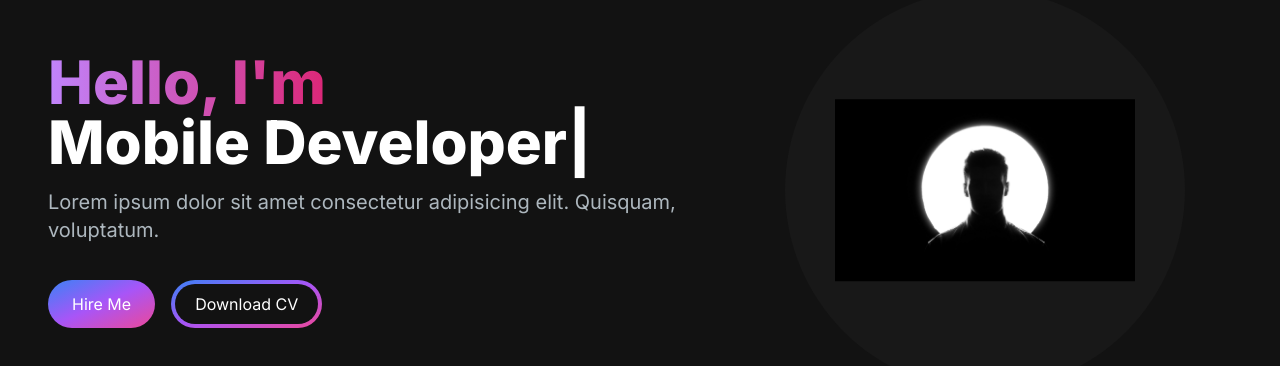
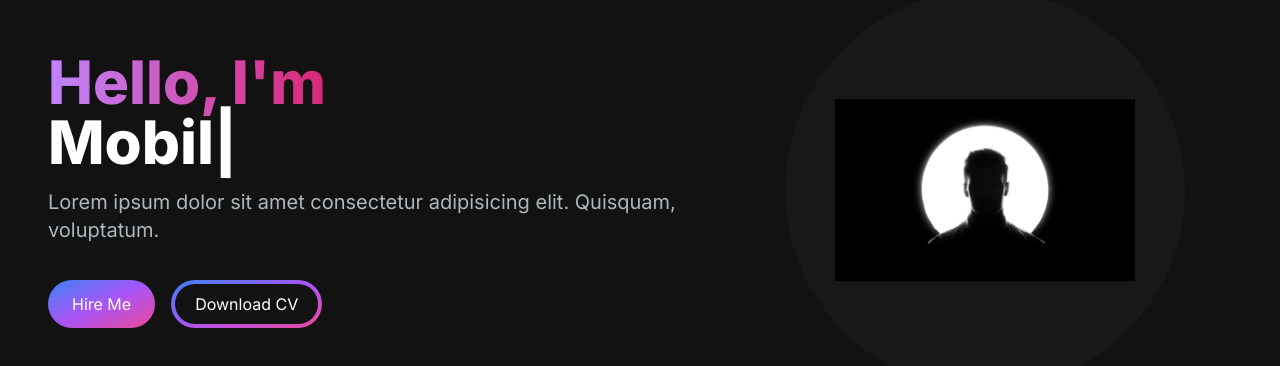
Before and after one commit to PramodLakmal/portfolio-website, a Next.js app: page / in a window 1280 px wide. Shown: the part 122-488 px from the top of the page. Built offline with nearby package versions, Linux system fonts and the light colour scheme.

Commit message:
update HeroSection to display full name

```diff
--- a/app/components/HeroSection.jsx
+++ b/app/components/HeroSection.jsx
@@ -16,7 +16,7 @@ export const HeroSection = () => {
             <br></br>
             <TypeAnimation
               sequence={[
-                "Pramod",
+                "Pramod Lakmal",
                 1000,
                 "Full Stack Developer",
                 1000,
```
